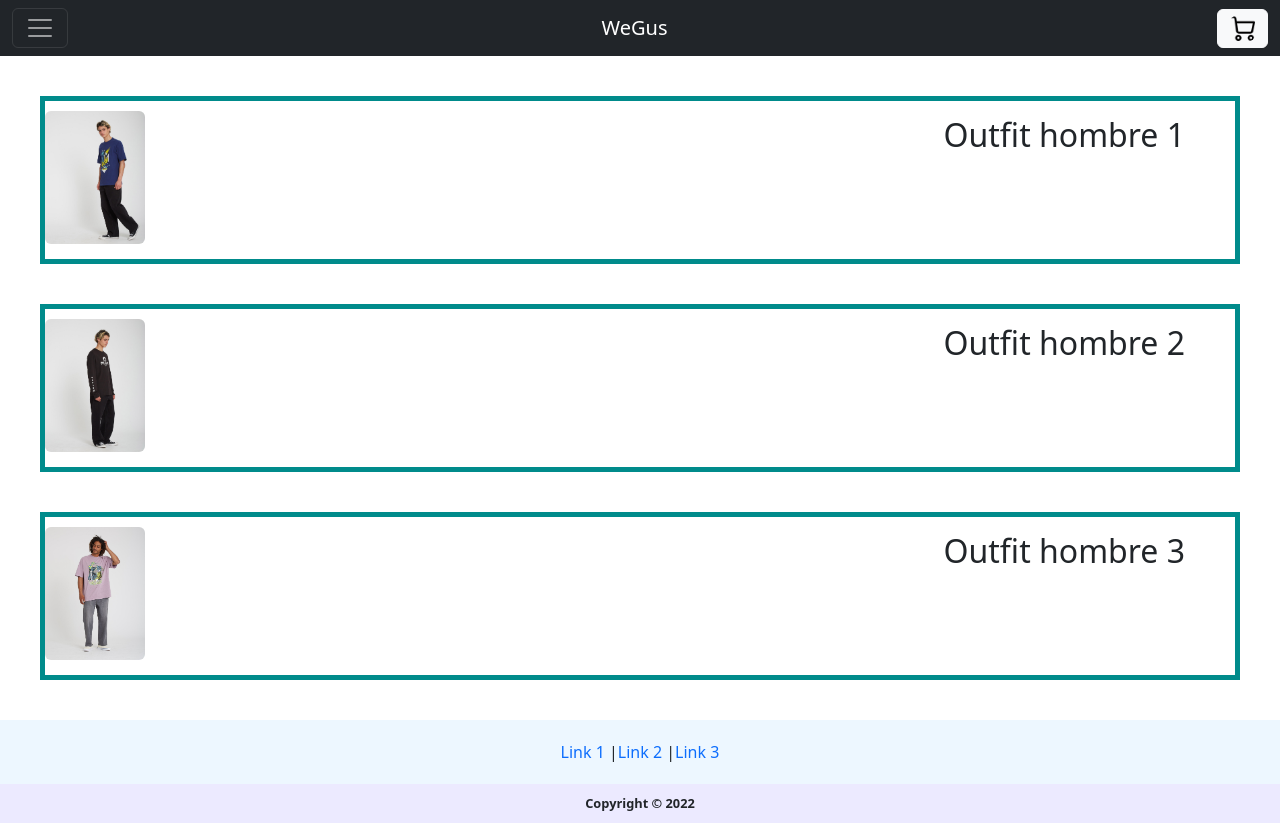
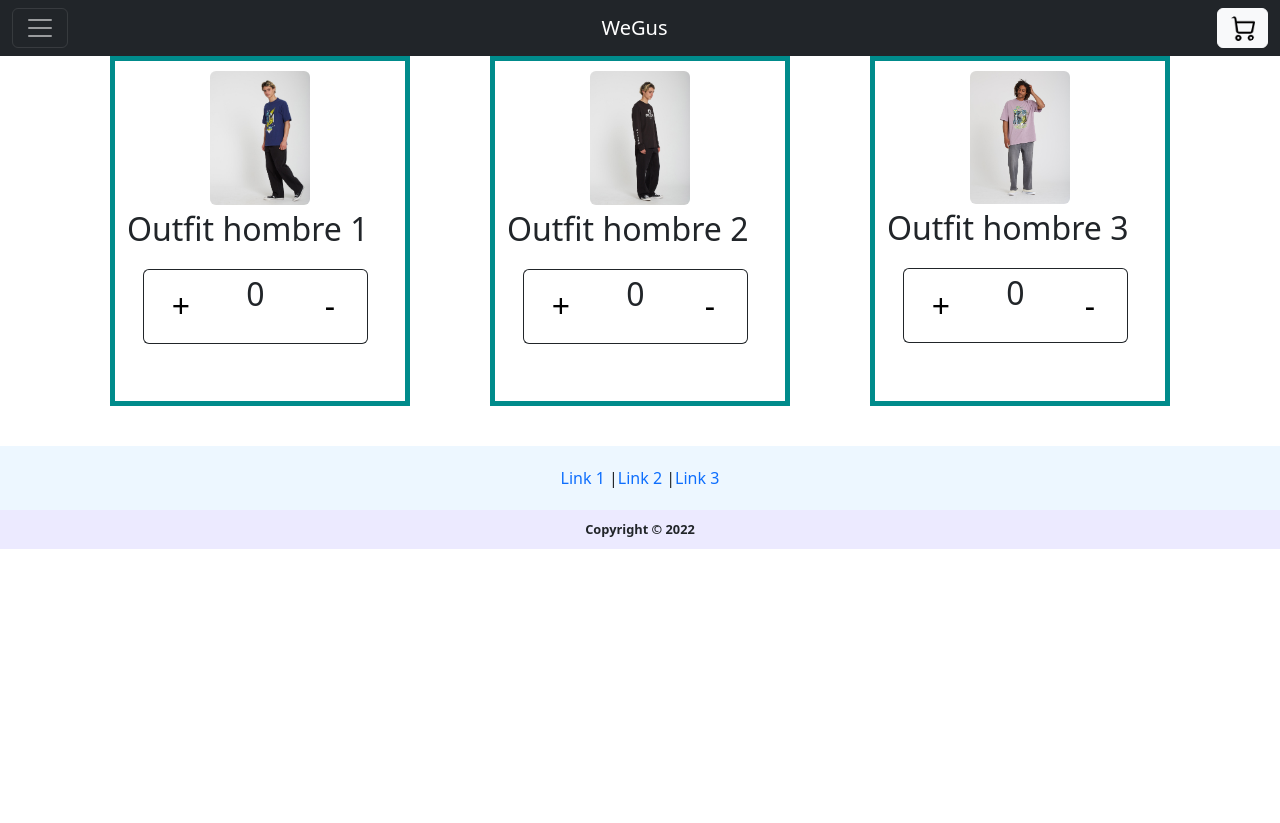
Before and after one commit to HugoEspiG/Proyecto_React_HugoEspinosa_WeGus, a React (Create React App) app: page / in a window 1280 px wide. After the commit the page ends 800 px from the top, so only its background shows below. Built offline with nearby package versions, Linux system fonts and the light colour scheme.

Commit message:
ItemCounter-HugoEspinosa

```diff
--- a/src/App.js
+++ b/src/App.js
@@ -6,13 +6,14 @@ import ItemListContainer from './components/ItemListContainer';
 
 function App() {
   let nombre=["Outfit hombre 1","Outfit hombre 2","Outfit hombre 3"]
+  let stock=[5,10,9]
   return (
     <div>
       <header>
         <Header/>
       </header>
       <body>
-      <ItemListContainer items={nombre}></ItemListContainer>
+      <ItemListContainer items={nombre} stock={stock}></ItemListContainer>
       <Footer/>
       </body>
     </div>
--- a/src/components/Container/Container.css
+++ b/src/components/Container/Container.css
@@ -7,6 +7,10 @@
     font-size: 2rem;
 }
 
-.centrar {
+.center {
     text-align: end;
 }
+
+.end {
+    text-align: end;
+}
--- a/src/components/Container/index.js
+++ b/src/components/Container/index.js
@@ -1,11 +1,14 @@
+import Contador from "../ItemCount";
 import Imagen from "../Imagen";
 import "./Container.css"
 
 
 function Container(props){
-    return  <div class="estilos">
-                <Imagen src={process.env.PUBLIC_URL+'/Assets/'+props.texto+'.jpg'} tam='md' ubi='start'></Imagen>
-                <div class="centrar">{props.texto}</div>
+    return  <div>
+                <div class="mx-auto"><Imagen src={process.env.PUBLIC_URL+'/Assets/'+props.texto+'.jpg'} tam='md' ubi='mx-auto d-block'></Imagen></div>
+                <div class="mx-auto">{props.texto}
+                    <div class="mx-auto"><Contador stock={props.stock}/></div>
+                </div>
             </div>
 }
 
--- a/src/components/Imagen/index.js
+++ b/src/components/Imagen/index.js
@@ -1,5 +1,5 @@
 import image from './Image.css';
 
 export default function Imagen(props){
-    return( <img src= {props.src} className={'rounded float-'+props.ubi+' img'+props.tam} alt={props.alt}/>);
+    return( <img src= {props.src} className={'rounded '+props.ubi+' img'+props.tam} alt={props.alt}/>);
 }
--- /dev/null
+++ b/src/components/ItemCount/ItemCount.css
@@ -0,0 +1,4 @@
+.tam{
+    width: 75px;
+    height: 75px;
+}
--- /dev/null
+++ b/src/components/ItemCount/index.js
@@ -0,0 +1,15 @@
+import {useState} from 'react';
+import "./ItemCount.css"
+
+function Contador(props){
+    const [contador,setContador]=useState(0);
+    return(
+    <div class="btn-group w-100 p-3" role="group" aria-label="Basic example">
+        <button onClick={()=>{(props.stock>contador)?setContador(contador+1):setContador(contador)}} class="border border-dark tam rounded-start border-end-0 bg-transparent">+</button>
+        <p class="border border-dark tam text-center border-end-0 border-start-0 bg-transparent">{contador}</p>
+        <button onClick={()=>{(contador>0)?setContador(contador-1):setContador(contador)}} class="border border-dark tam rounded-end border-start-0 bg-transparent">-</button>
+    </div>
+    );
+}
+
+export default Contador;
--- /dev/null
+++ b/src/components/ItemListContainer/ItemListContainer.css
@@ -0,0 +1,7 @@
+.estilos {
+    border-width: 5px;
+    border-color: darkcyan;
+    width: 400px;
+    height: 350px;
+
+}
--- a/src/components/ItemListContainer/index.js
+++ b/src/components/ItemListContainer/index.js
@@ -1,17 +1,20 @@
 import Container from "../Container";
-
+import "./ItemListContainer.css"
 
 export default function ItemListContainer(props){
-    return  <div>
-                <div>
-                    <Container texto={props.items[0]}></Container>
-                </div>
-                <div>
-                    <Container texto={props.items[1]}></Container>
-                </div>
-                <div>
-                    <Container texto={props.items[2]}></Container>
-                </div>
+    return  (
+    <div class="container">
+        <div class="row align-items-start">
+            <div  class="col estilos">
+                <Container texto={props.items[0]} stock={props.stock[0]}></Container>
             </div>
-
+            <div  class="col estilos">
+                <Container texto={props.items[1]} stock={props.stock[1]}></Container>
+            </div>
+            <div  class="col estilos">
+                <Container texto={props.items[2]} stock={props.stock[2]}></Container>
+            </div>
+        </div>
+    </div>
+    )
 }
```
